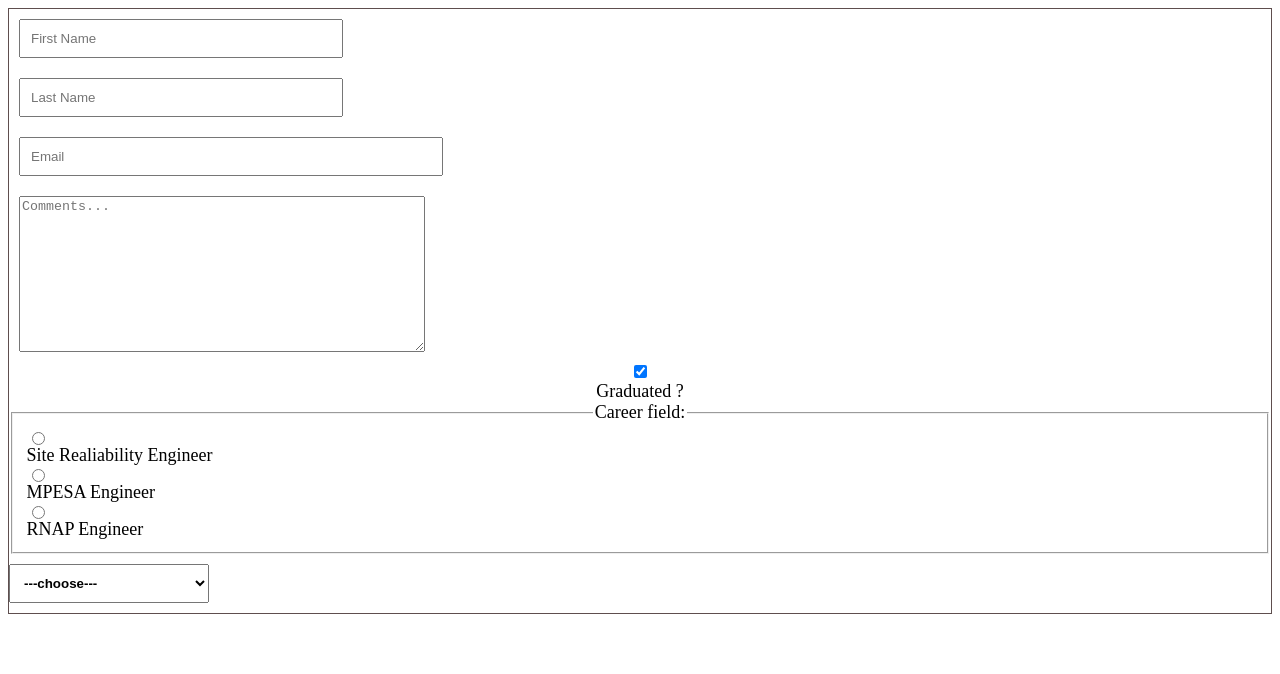
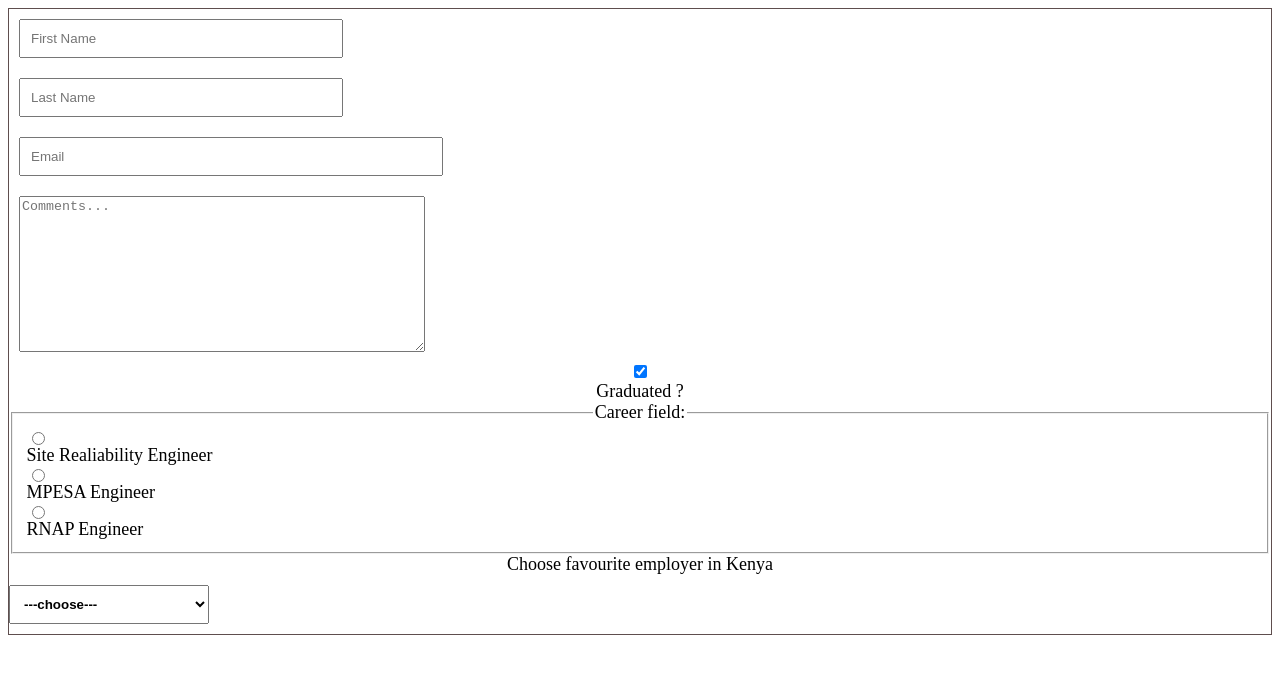
Before and after one commit to joshuaombasa/React-Forms-Learning, a React (Vite) app: page / in a window 1280 px wide. Shown: the top 674 px of the page. Built offline with nearby package versions, Linux system fonts and the light colour scheme.

Commit message:
updated jsx

```diff
--- a/src/App.jsx
+++ b/src/App.jsx
@@ -102,7 +102,7 @@ function App() {
           />
           <label htmlFor="rnap-engineer">RNAP Engineer</label>
         </fieldset>
-        <label htmlFor="favourite-employer"></label>
+        <label htmlFor="favourite-employer">Choose favourite employer in Kenya</label>
         <select
         id="favourite-employer"
         className='favourite-employer'
```
